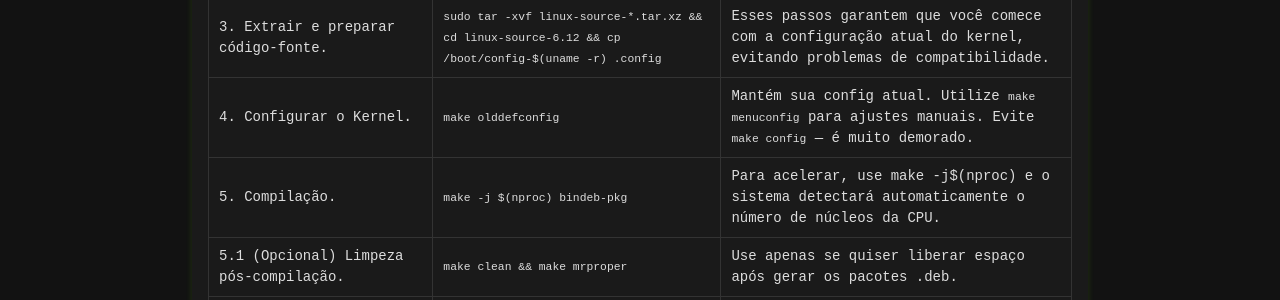
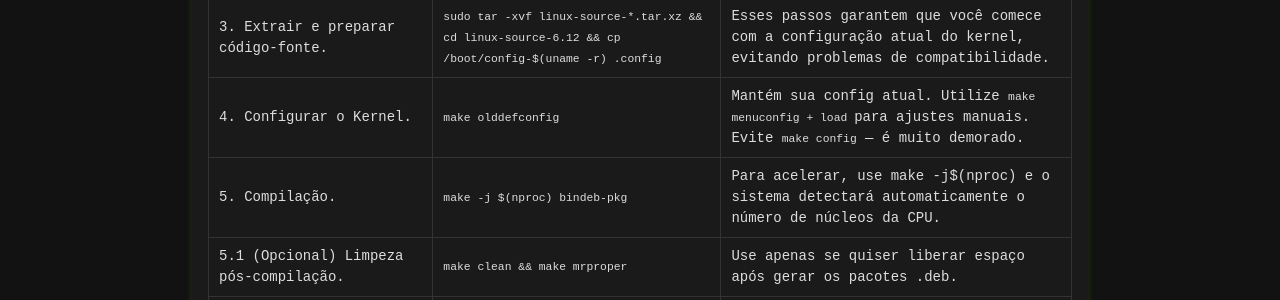
Before and after one commit to Piolinux/piolinux-site, a Jekyll site: the page built from _pages/_kernel/tabela-evergreen-como-compilar-o-kernel-linux.md, in a window 1280 px wide. Shown: the part 554-854 px from the top of the page. Built offline with Jekyll 4.4.1, drawn with Linux system fonts in a browser that asks for light colours.

Commit message:
Update tabela-evergreen-como-compilar-o-kernel-linux.md

```diff
--- a/_pages/_kernel/tabela-evergreen-como-compilar-o-kernel-linux.md
+++ b/_pages/_kernel/tabela-evergreen-como-compilar-o-kernel-linux.md
@@ -52,7 +52,7 @@ tags: [kernel, linux, compilacao, make, grub, apt, evergreen]
     <tr>
       <td data-label="Etapa">4. Configurar o Kernel.</td>
       <td data-label="Comando"><code>make olddefconfig</code></td>
-      <td data-label="Observação Crítica">Mantém sua config atual. Utilize <code>make menuconfig</code> para ajustes manuais. Evite <code>make config</code> — é muito demorado.</td>
+      <td data-label="Observação Crítica">Mantém sua config atual. Utilize <code>make menuconfig + load </code> para ajustes manuais. Evite <code>make config</code> — é muito demorado.</td>
     </tr>
     <tr>
       <td data-label="Etapa">5. Compilação.</td>
```
